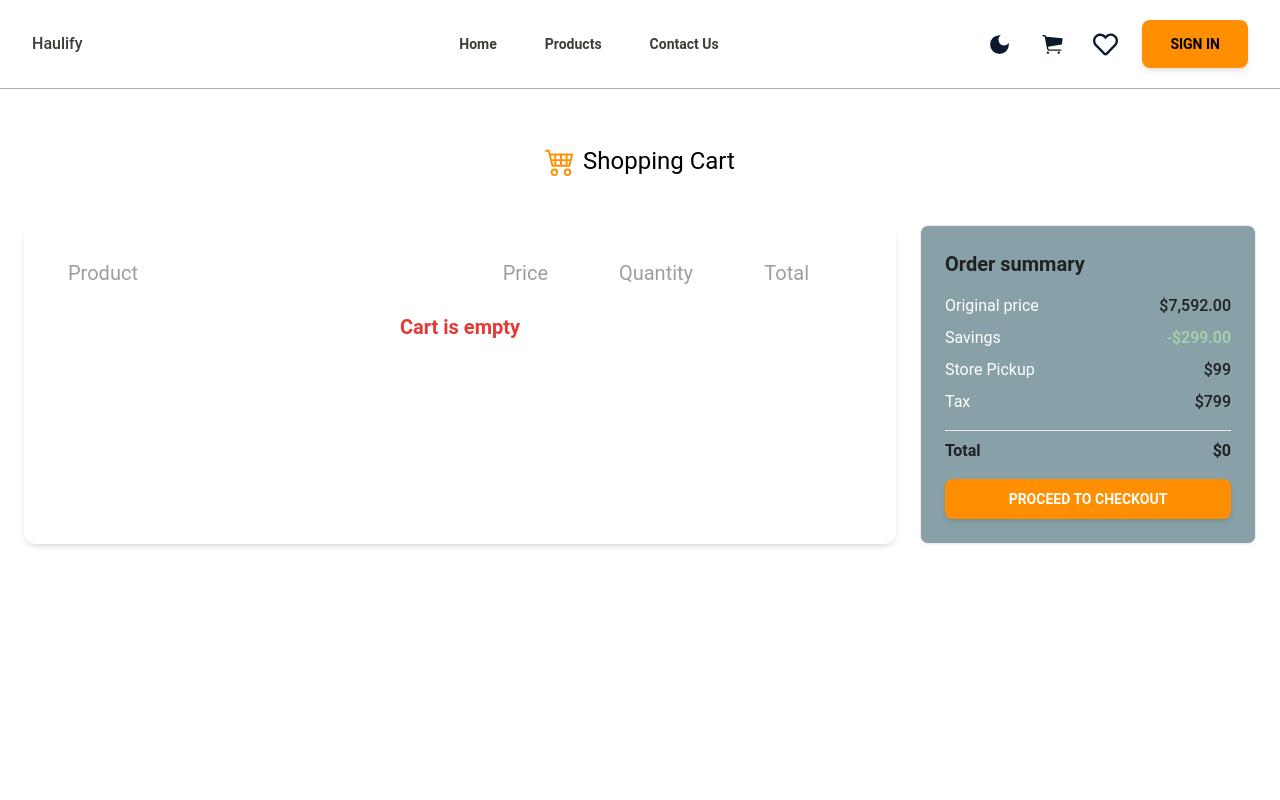
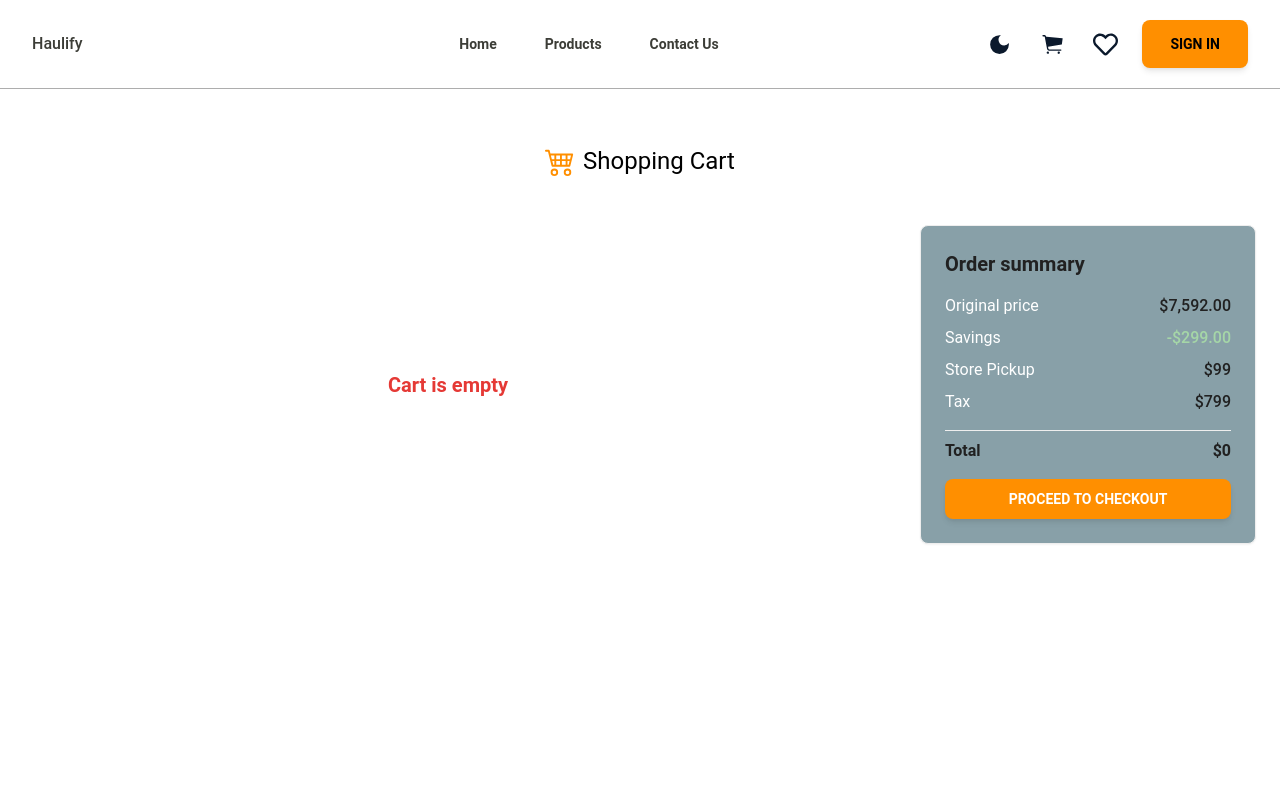
Before and after one commit to KarimALI88/haulify, a React (Vite) app: page /cart in a window 1280 px wide. Shown: the top 800 px of the page. Built offline with nearby package versions, Linux system fonts and the light colour scheme; data requests are answered from the project's data file.

Commit message:
edits on Cart to handle empty

```diff
--- a/src/pages/UserLayout/cart/Cart.jsx
+++ b/src/pages/UserLayout/cart/Cart.jsx
@@ -48,6 +48,13 @@ const Cart = () => {
       </div>
 
       <div className="flex flex-col lg:flex-row lg:justify-between">
+        {cartItems.length == 0 ? (
+          <div className="flex justify-center items-center w-[70%]">
+            <h1 className="text-red-600 text-xl text-center font-bold">
+              Cart is empty
+            </h1>
+          </div>
+        ) : (
           <Card className="m-6 lg:mr-0 px-6 lg:w-full flex-1 space-y-6 dark:border-gray-700 dark:bg-gray-800">
             <CardBody className="py-2 px-0">
               <div className="w-full max-w-7xl px-4 md:px-5 lg-6 mx-auto">
@@ -67,12 +74,7 @@ const Cart = () => {
                     </span>
                   </p>
                 </div>
-              {cartItems.length == 0 ? (
-                <h1 className="text-red-600 text-xl text-center font-bold">
-                  Cart is empty
-                </h1>
-              ) : (
-                cartItems.map((item, i) => (
+                {cartItems.map((item, i) => (
                   <ItemCart
                     item={item}
                     key={i}
@@ -80,11 +82,11 @@ const Cart = () => {
                     decrement={decrement}
                     remov={remov}
                   />
-                ))
-              )}
+                ))}
               </div>
             </CardBody>
           </Card>
+        )}
 
         <div className="my-6 px-6 w-full lg:max-w-sm flex-1 space-y-6">
           <div className="space-y-4 rounded-lg border border-gray-200 bg-[#88A0A8] p-4 shadow-sm dark:border-gray-700 dark:bg-gray-800 sm:p-6">
```
Lines whose indentation alone changed are shown as unchanged.
